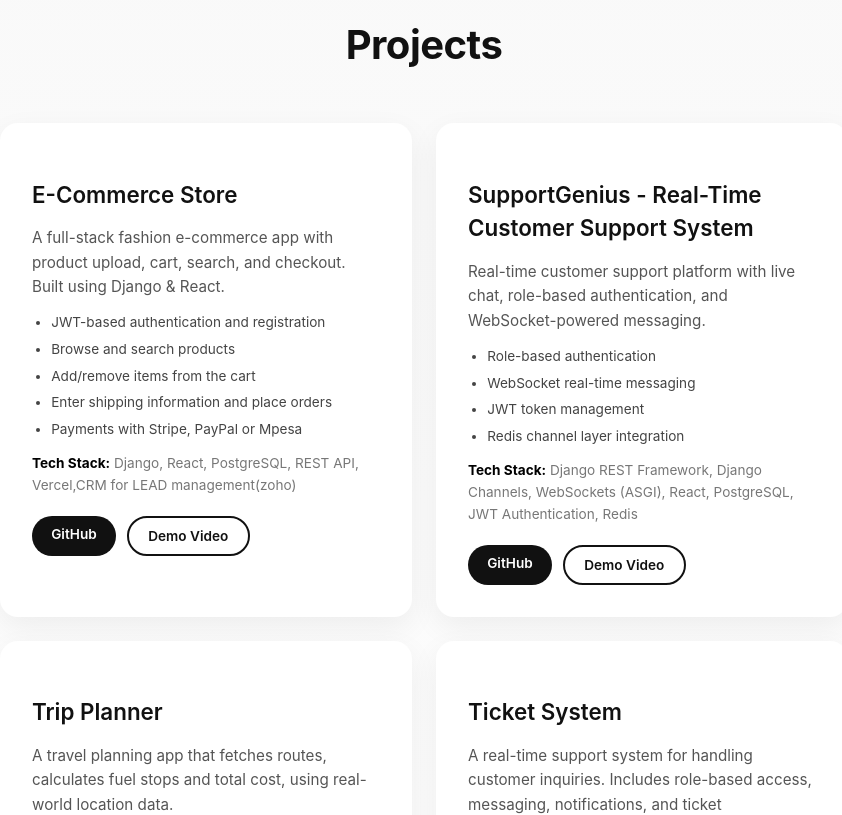
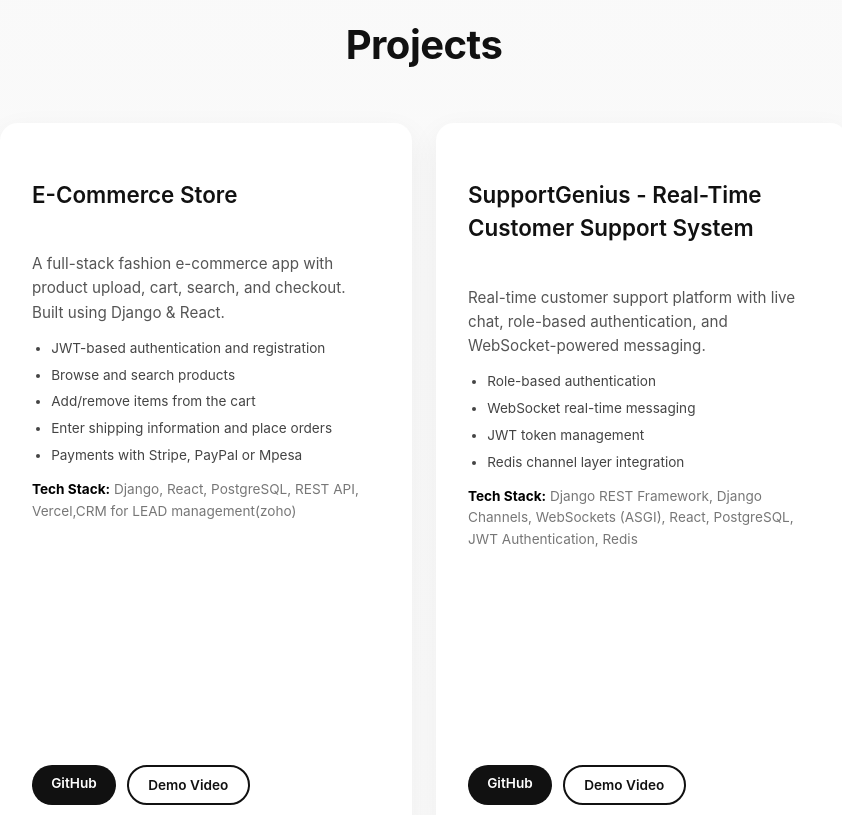
Before and after one commit to Ianmwangi934/Portfolio, a React (Vite) app: page / in a window 1280 px wide. Shown: the part 1500-2315 px from the top of the page, without its empty margins (236-1078 px from the left). Built offline with nearby package versions, Linux system fonts and the light colour scheme.

Commit message:
Made some improvements on project card UX

```diff
--- a/src/components/Projects.css
+++ b/src/components/Projects.css
@@ -31,7 +31,11 @@
   transition: all 0.3s ease;
   text-align: left;
   position: relative;
-  overflow: hidden;
+
+  display: flex;
+  flex-direction: column;
+
+  height: 650px; /* Fixed height */
 }
 
 .project-card:hover {
@@ -76,7 +80,7 @@
 
 /* ===== Links ===== */
 .project-links {
-  margin-top: 1.2rem;
+  margin-top: auto;
   display: flex;
   gap: 0.7rem;
   flex-wrap: wrap;
@@ -126,3 +130,10 @@
   margin-bottom: 0.4rem;
   list-style-type: disc;
 }
+
+.project-content {
+  flex: 1;
+  overflow-y: auto;
+  margin: 1rem 0;
+  padding-right: 6px;
+}
--- a/src/components/Projects.jsx
+++ b/src/components/Projects.jsx
@@ -96,7 +96,8 @@ const Projects = () => {
               />
             )}
             <h3>{project.title}</h3>
-            <p>{project.description}</p>
+            <div className="project-content">
+              <p>{project.description}</p>
             {project.features && (
             <ul className="project-features">
               {project.features.map((feature, i) => (
@@ -107,6 +108,9 @@ const Projects = () => {
             <p>
               <strong>Tech Stack:</strong> {project.tech}
             </p>
+
+            </div>
+
 
             {project.links && (
               <div className="project-links">
```
